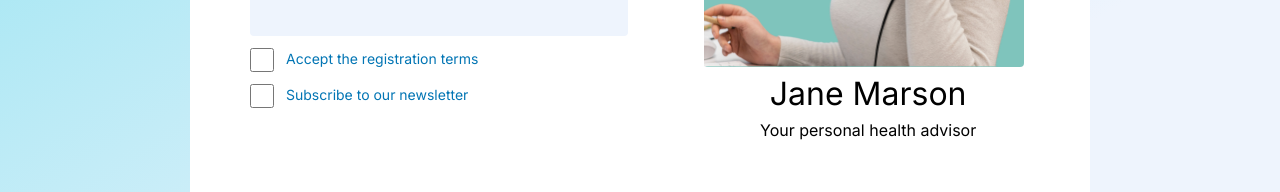
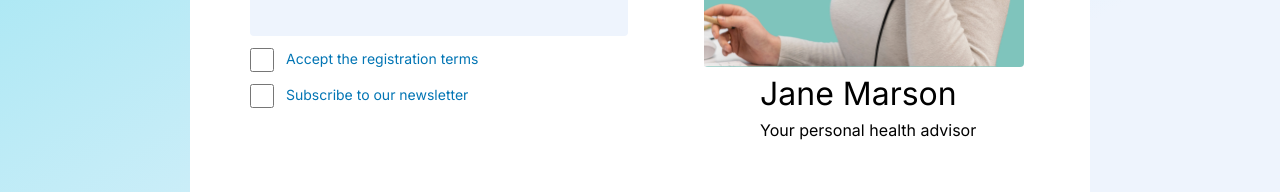
Before and after one commit to ttmjltd/findclinic, a Next.js app: page / in a window 1280 px wide. Shown: the part 3215-3407 px from the top of the page. Built offline with nearby package versions, Linux system fonts and the light colour scheme.

Commit message:
md screen updated

```diff
--- a/app/_components/FormComponent.tsx
+++ b/app/_components/FormComponent.tsx
@@ -21,7 +21,7 @@ const FormComponent = () => {
 
   return (
     <div className="h-full lg:flex lg:justify-center ">
-      <div className="lg:w-[900px] h-full  lg:h-[675px] bg-white rounded mx-4  flex flex-col gap-2 pt-8 px-4 lg:px-0  ">
+      <div className="lg:w-[900px] h-full  lg:h-[675px] bg-white rounded mx-4 md:mx-16 lg:mx-4 flex flex-col gap-2 pt-8 md:px-16  lg:px-0  ">
         <span className="text-2xl text-secondary text-center font-bold">
           Schedule a Call Today!
         </span>
@@ -63,19 +63,19 @@ const FormComponent = () => {
               checked={subscribe}
             />
           </div>
-          <div className=" mt-12 md:mt-8 flex justify-center lg:hidden">
+          <div className=" mt-12 md:mt-8 md:text-2xl flex justify-center lg:hidden">
             <Button label="Schedule a call now!" variation="broad-dark" />
           </div>
-          <div className="w-full  lg:w-[342px] relative mt-40 ">
-            <div className="bg-secondary  lg:w-[320px] rounded  h-[310px]  lg:absolute opacity-60   bottom-[145px] left-0"></div>
+          <div className="w-full  lg:w-[342px] relative mt-40  ">
+            <div className="bg-secondary  lg:w-[320px] rounded  h-[310px]   lg:absolute opacity-60   bottom-[145px] left-0 "></div>
             <Image
               src="/advisor.png"
               alt="advisor-image"
               width={350}
               height={400}
-              className="object-cover absolute  bottom-[145px] left-0"
+              className="object-cover absolute  bottom-[145px] left-0 md:left-24 lg:left-0"
             />
-            <div className="flex flex-col  left-0 lg:absolute lg:bottom-[70px] lg:left-14 text-center lg:text-lef  ">
+            <div className="flex flex-col  left-0 lg:absolute lg:bottom-[70px] lg:left-14 text-center lg:text-left  ">
               <span className="text-[32px] ">Jane Marson</span>
               <span className="text-[16px] ">Your personal health advisor</span>
             </div>
```
